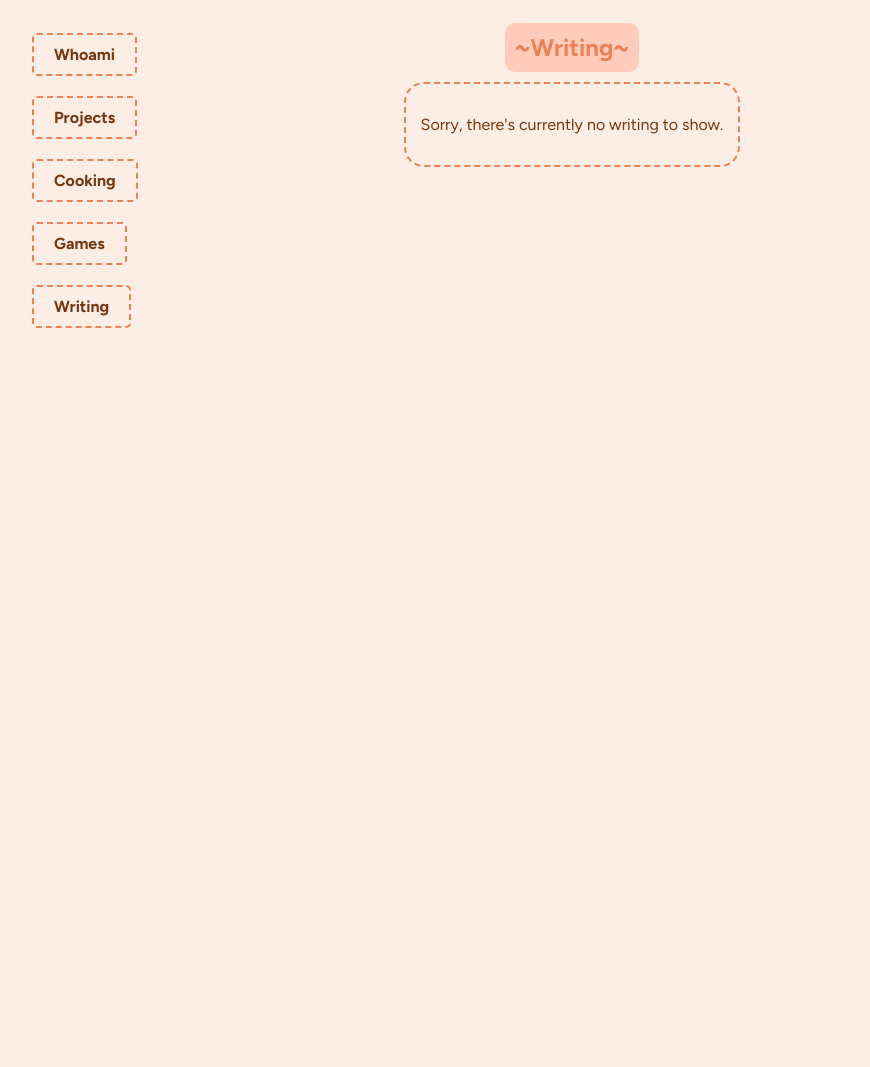
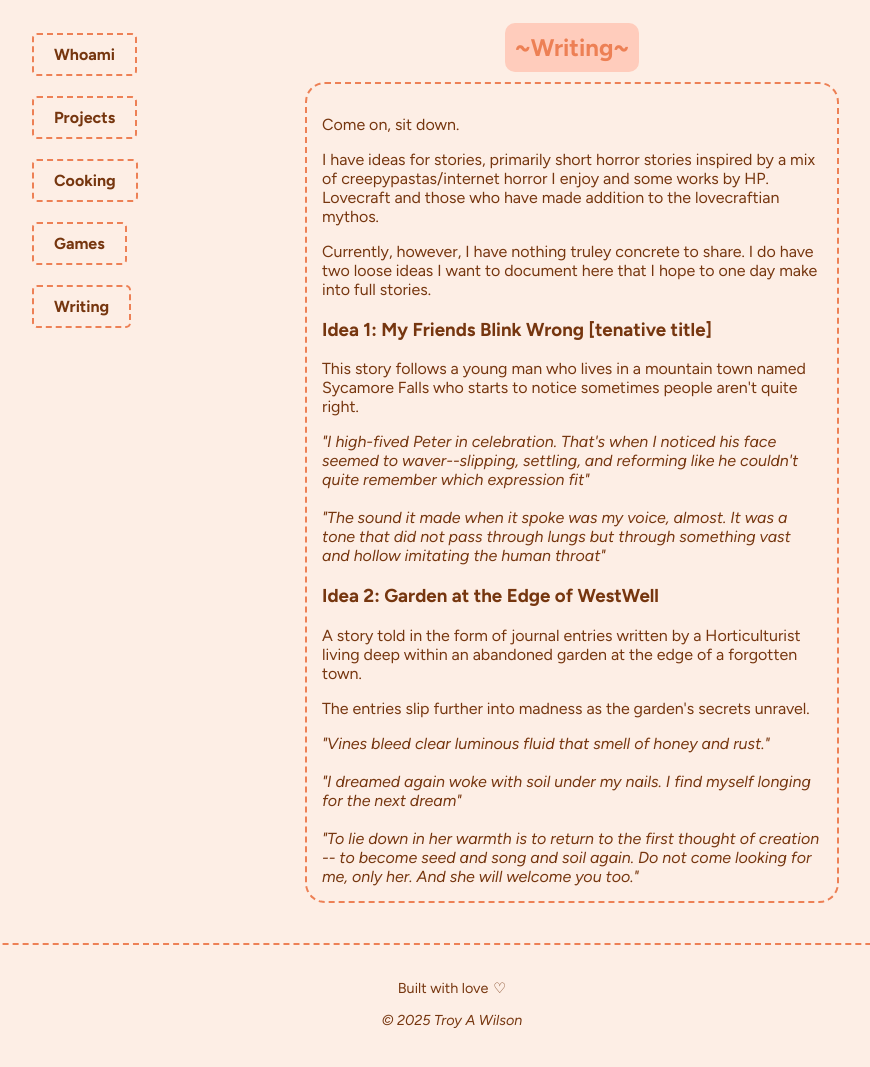
Before and after one commit to TroyAWilson/TroyAWilson.github.io, a plain HTML site: page writing.html in a window 1280 px wide. Shown: the part 197-1264 px from the top of the page, without its empty margins (188-1058 px from the left). Before the commit the page ends 1020 px from the top, so only its background shows below. Drawn offline with Linux system fonts and the light colour scheme; a web font is replaced by a local one.

Commit message:
writings?

```diff
--- a/cooking.html
+++ b/cooking.html
@@ -12,6 +12,7 @@
         <link href="https://fonts.googleapis.com/css2?family=Figtree:ital,wght@0,300..900;1,300..900&family=Jockey+One&family=Jolly+Lodger&family=Lobster&display=swap" rel="stylesheet">
 
         <link rel="stylesheet" href="styles.css">
+        <script src="scripts.js" defer></script>
     </head>
     <body>
         <header>
@@ -30,7 +31,7 @@
             </aside>
             <main class="main-content">
                 <h2>~Cooking~</h2>
-
+                <p>Welcome to the part of the website where I mostly show off pictures of my cooking</p>
                 <p>Here are some things I've cooked lately :)</p>
 
                 <div class="cooking-container">
@@ -46,7 +47,16 @@
                         <img src="images/habs.jpg" alt="Habaneros" style="max-width: 300px; margin-top: 20px;"/>
                         <p>Habaneros prepared to dehydrate into a powder</p>
                     </div>
+                    <div>
+                        <img src="images/stromb_crop.jpg" alt="Stromboli" style="max-width: 300px; margin-top: 20px;"/>
+                        <p>Stromboli</p>
+                    </div>
                 </div>
             </main>
+        </div>
+        <footer>
+            <p>Built with love</p>
+            <i>&copy; 2025 Troy A Wilson</i>
+        </footer>
     </body>
 </html>
--- a/styles.css
+++ b/styles.css
@@ -314,6 +314,10 @@ footer {
     font-size: 0.9rem;
 }
 
+footer p::after {
+    content: "\2661";
+    margin-left: 5px;
+}
 
 
 /* Intro page */
--- a/writing.html
+++ b/writing.html
@@ -31,8 +31,31 @@
             <main class="main-content">
                 <h2>~Writing~</h2>
                 <div class="about-me">
-                    <p>Sorry, there's currently no writing to show.</p>
+                    <p>Come on, sit down.</p>
+                    <p>I have ideas for stories, primarily short horror stories inspired by a mix of creepypastas/internet horror I enjoy and some works by HP. Lovecraft and those who have made addition to the lovecraftian mythos.</p>
+                    <p>Currently, however, I have nothing truley concrete to share. I do have two loose ideas I want to document here that I hope to one day make into full stories.</p>
+
+                    <!-- Ideas -->
+                    <h3>Idea 1: My Friends Blink Wrong [tenative title]</h3>
+                    <p>This story follows a young man who lives in a mountain town named Sycamore Falls who starts to notice sometimes people aren't quite right.</p>
+                    <i>"I high-fived Peter in celebration. That's when I noticed his face seemed to waver--slipping, settling, and reforming like he couldn't quite remember which expression fit"</i>
+                    <br/><br/>
+                    <i>"The sound it made when it spoke was my voice, almost. It was a tone that did not pass through lungs but through something vast and hollow imitating the human throat"</i>
+
+                    <h3>Idea 2: Garden at the Edge of WestWell</h3>
+                    <p>A story told in the form of journal entries written by a Horticulturist living deep within an abandoned garden at the edge of a forgotten town.</p>
+                    <p>The entries slip further into madness as the garden's secrets unravel.</p>
+                    <i>"Vines bleed clear luminous fluid that smell of honey and rust."</i>
+                    <br/><br/>
+                    <i>"I dreamed again woke with soil under my nails. I find myself longing for the next dream"</i>
+                    <br/><br/>
+                    <i>"To lie down in her warmth is to return to the first thought of creation -- to become seed and song and soil again. Do not come looking for me, only her. And she will welcome you too."</i>
                 </div>
             </main>
+        </div>
+        <footer>
+            <p>Built with love</p>
+            <i>&copy; 2025 Troy A Wilson</i>
+        </footer>
     </body>
 </html>
```
Also changed, not shown: about.html (+2 -2 lines), projects.html (+5 -0 lines), images/stromb.jpg (added), images/stromb_crop.jpg (added).
